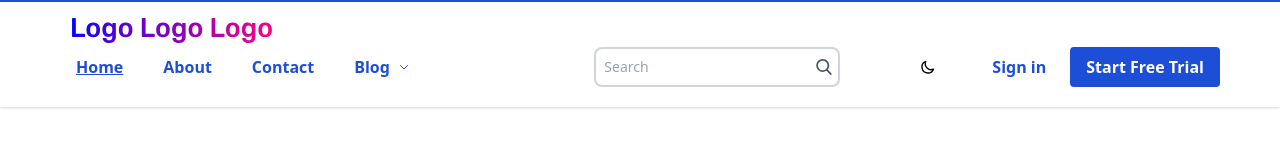
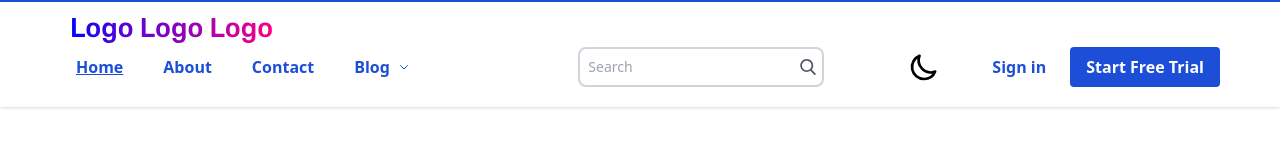
Before and after one commit to globalic/Netlify1, a Next.js app: page / in a window 1280 px wide. Shown: the top 160 px of the page. Built offline with nearby package versions, Linux system fonts and the light colour scheme.

Commit message:
Fix button

```diff
--- a/components/DarkModeToggle.js
+++ b/components/DarkModeToggle.js
@@ -53,10 +53,11 @@ export const DarkModeToggle = () => {
     //   </div>
     // </button>
     <p
-      className="flex text-md px-4 w-12 h-12 ml-2 py-2 rounded bg-blue-700 font-bold mt-4 hover:bg-blue-800 lg:mt-0 md:bg-transparent md:hover:bg-transparent cursor-pointer transition duration-300 outline-none"
+      className="flex justify-center items-center text-md px-4 w-full h-12 ml-2 py-2 rounded bg-blue-700 font-bold mt-4 hover:bg-blue-800 lg:mt-0 md:bg-transparent md:hover:bg-transparent cursor-pointer transition duration-300"
+      aria-label="dark mode toggle"
       onClick={() => setTheme(theme === "light" ? "dark" : "light")}
     >
-      {currentIcon}
+      <div className="w-8 h-8">{currentIcon}</div>
     </p>
   );
 };
```
